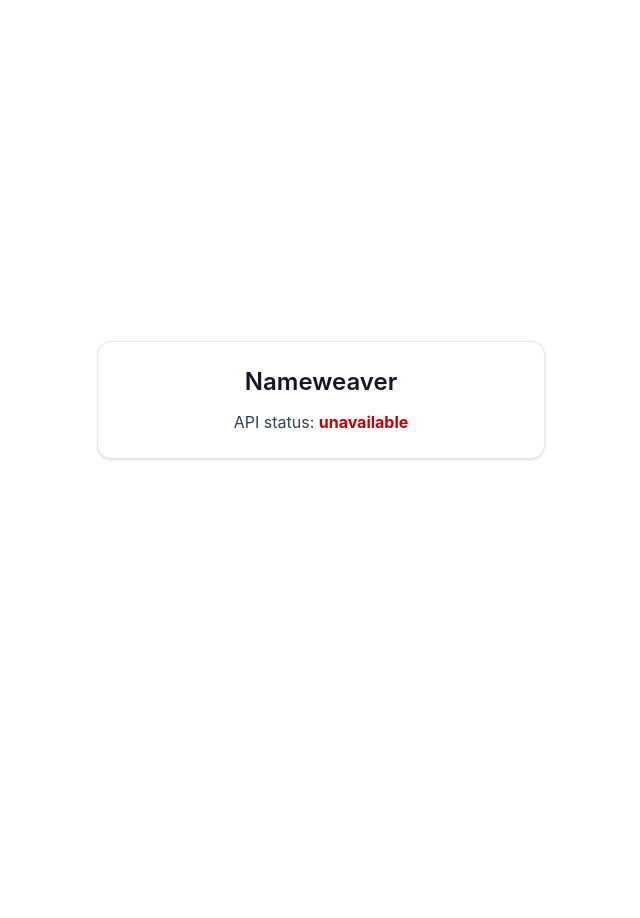
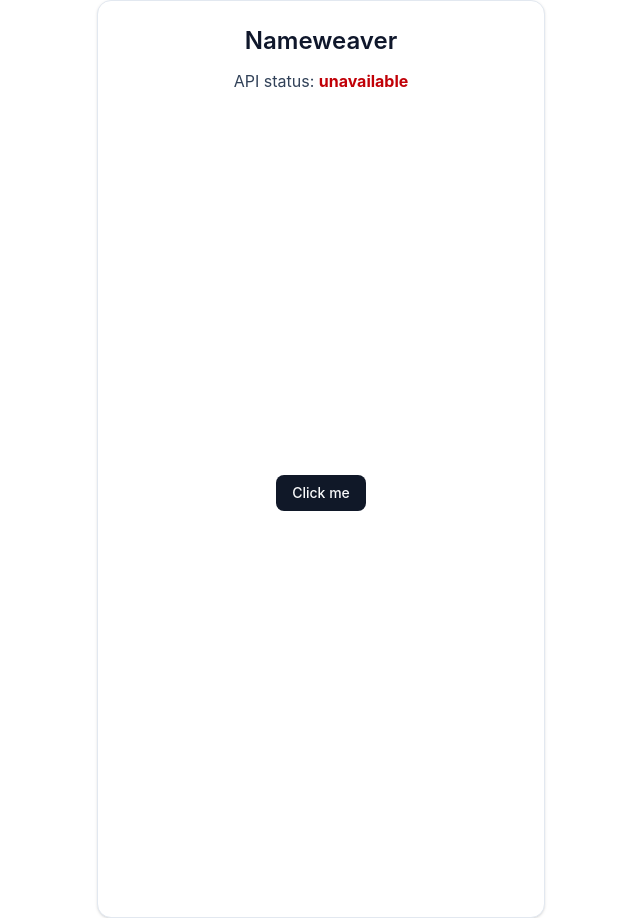
Before and after one commit to Tomas-Tamantini/nameweaver, a React (Vite) app in the folder frontend/: page / in a window 1280 px wide. Shown: the whole page, without its empty margins (319-959 px from the left). Before the commit the page ends 800 px from the top, so only its background shows below. Built offline with nearby package versions, Linux system fonts and the light colour scheme; no server answers.

Commit message:
Add shadcn button

```diff
--- a/frontend/src/App.tsx
+++ b/frontend/src/App.tsx
@@ -1,3 +1,4 @@
+import { Button } from '@/components/ui/button'
 import { useEffect, useState } from 'react'
 
 const API_BASE_URL = import.meta.env.VITE_API_BASE_URL
@@ -54,6 +55,9 @@
           API status:{' '}
           <strong className={statusClasses[apiStatus]}>{apiMessage}</strong>
         </p>
+        <div className="flex min-h-svh flex-col items-center justify-center">
+          <Button>Click me</Button>
+        </div>
       </section>
     </main>
   )
--- /dev/null
+++ b/frontend/src/components/ui/button.tsx
@@ -0,0 +1,64 @@
+import { cva, type VariantProps } from 'class-variance-authority'
+import { Slot } from 'radix-ui'
+import * as React from 'react'
+
+import { cn } from '@/lib/utils'
+
+const buttonVariants = cva(
+  "inline-flex items-center justify-center gap-2 whitespace-nowrap rounded-md text-sm font-medium transition-all disabled:pointer-events-none disabled:opacity-50 [&_svg]:pointer-events-none [&_svg:not([class*='size-'])]:size-4 shrink-0 [&_svg]:shrink-0 outline-none focus-visible:border-ring focus-visible:ring-ring/50 focus-visible:ring-[3px] aria-invalid:ring-destructive/20 dark:aria-invalid:ring-destructive/40 aria-invalid:border-destructive",
+  {
+    variants: {
+      variant: {
+        default: 'bg-primary text-primary-foreground hover:bg-primary/90',
+        destructive:
+          'bg-destructive text-white hover:bg-destructive/90 focus-visible:ring-destructive/20 dark:focus-visible:ring-destructive/40 dark:bg-destructive/60',
+        outline:
+          'border bg-background shadow-xs hover:bg-accent hover:text-accent-foreground dark:bg-input/30 dark:border-input dark:hover:bg-input/50',
+        secondary:
+          'bg-secondary text-secondary-foreground hover:bg-secondary/80',
+        ghost:
+          'hover:bg-accent hover:text-accent-foreground dark:hover:bg-accent/50',
+        link: 'text-primary underline-offset-4 hover:underline',
+      },
+      size: {
+        default: 'h-9 px-4 py-2 has-[>svg]:px-3',
+        xs: "h-6 gap-1 rounded-md px-2 text-xs has-[>svg]:px-1.5 [&_svg:not([class*='size-'])]:size-3",
+        sm: 'h-8 rounded-md gap-1.5 px-3 has-[>svg]:px-2.5',
+        lg: 'h-10 rounded-md px-6 has-[>svg]:px-4',
+        icon: 'size-9',
+        'icon-xs': "size-6 rounded-md [&_svg:not([class*='size-'])]:size-3",
+        'icon-sm': 'size-8',
+        'icon-lg': 'size-10',
+      },
+    },
+    defaultVariants: {
+      variant: 'default',
+      size: 'default',
+    },
+  },
+)
+
+function Button({
+  className,
+  variant = 'default',
+  size = 'default',
+  asChild = false,
+  ...props
+}: React.ComponentProps<'button'> &
+  VariantProps<typeof buttonVariants> & {
+    asChild?: boolean
+  }) {
+  const Comp = asChild ? Slot.Root : 'button'
+
+  return (
+    <Comp
+      data-slot="button"
+      data-variant={variant}
+      data-size={size}
+      className={cn(buttonVariants({ variant, size, className }))}
+      {...props}
+    />
+  )
+}
+
+export { Button, buttonVariants }
```
